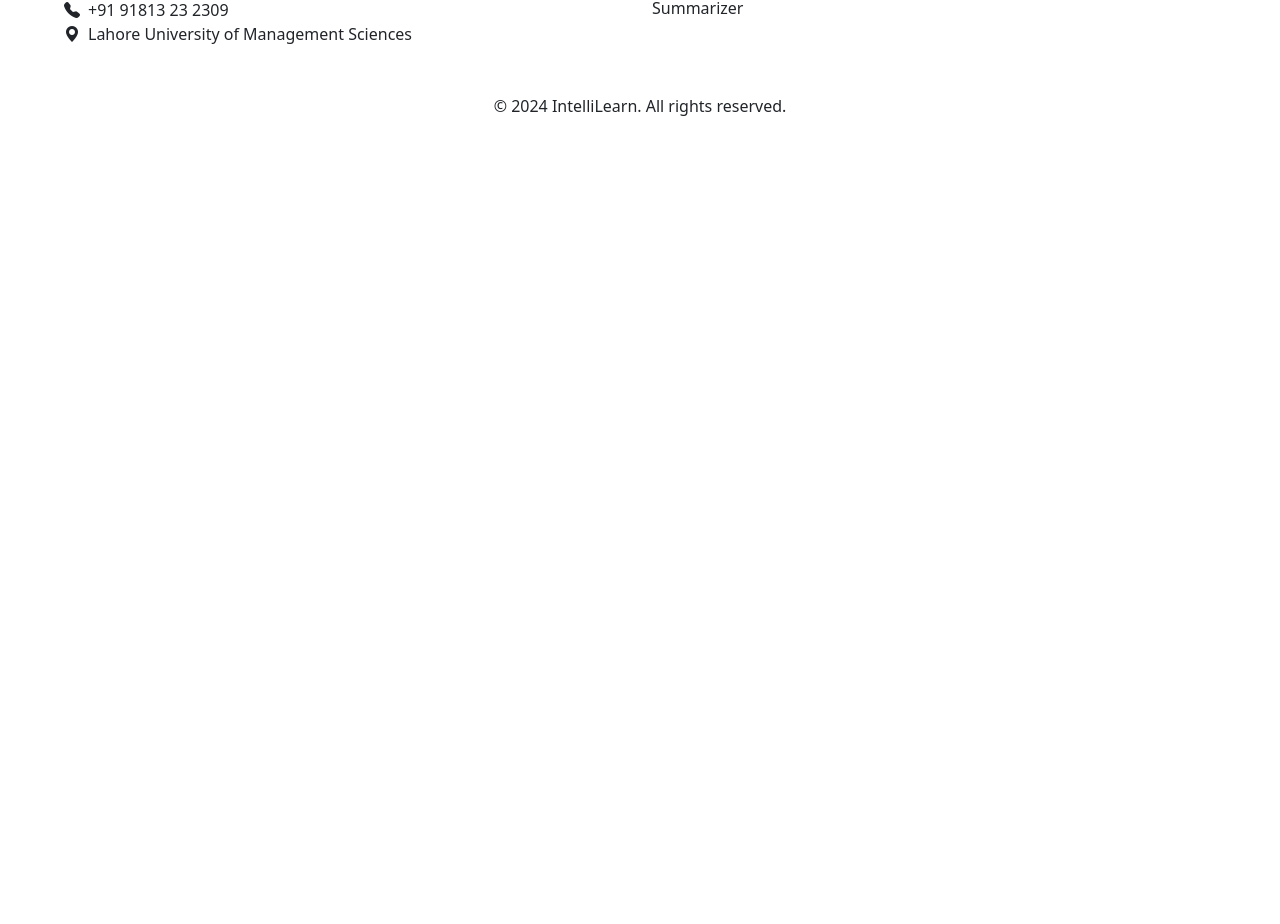
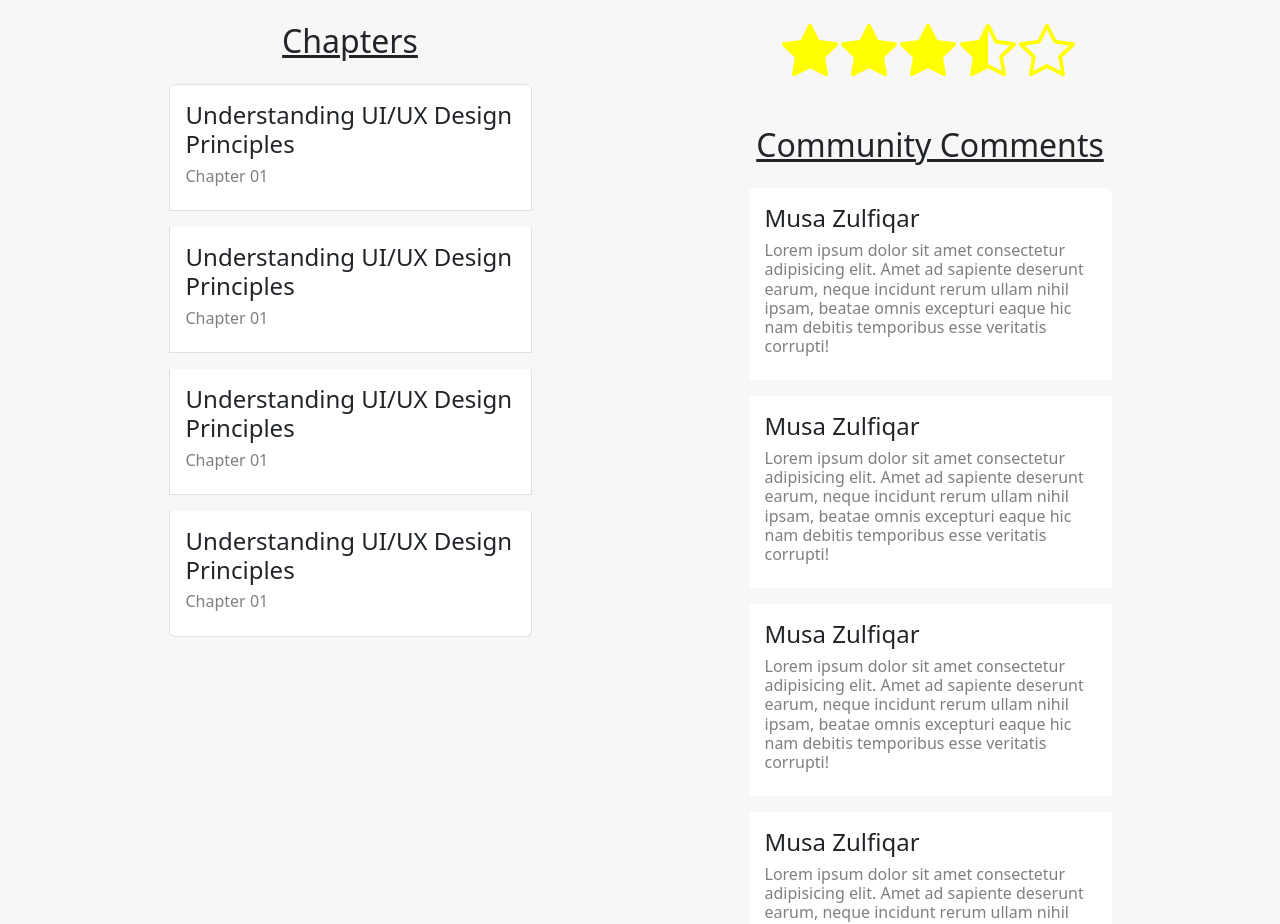
Before and after one commit to hasanhd555/GPT-EdTech, a React (Create React App) app in the folder Frontend/: page /course_overview in a window 1280 px wide. Shown: the part 718-1642 px from the top of the page. Before the commit the page ends 900 px from the top, so only its background shows below. Built offline with nearby package versions, Linux system fonts and the light colour scheme.

Commit message:
frontend_without_apicalls

```diff
--- a/Frontend/package.json
+++ b/Frontend/package.json
@@ -16,6 +16,7 @@
     "cloudinary-react": "^1.8.1",
     "react": "^18.2.0",
     "react-bootstrap": "^2.10.1",
+    "react-bootstrap-icons": "^1.11.3",
     "react-dom": "^18.2.0",
     "react-redux": "^9.1.0",
     "react-router-dom": "^6.22.1",
--- a/Frontend/src/components/CourseOverviewPage.tsx
+++ b/Frontend/src/components/CourseOverviewPage.tsx
@@ -1,25 +1,29 @@
 import React from "react";
 import NavbarComp from "./Navbar and Footer/Navbar";
 import Footer from "./Navbar and Footer/Footer";
-import { Container, Row, Col, Image } from "react-bootstrap";
+import { Container, Row, Col, Image, ListGroup } from "react-bootstrap";
+import StarRating from "./StarRating";
 
 const CourseOverviewPage = () => {
   return (
     <>
       <NavbarComp></NavbarComp>
-      <Container className="" fluid
-      style={{ border: "1px solid black" }}
+      <Container
+        className=""
+        fluid
+        style={{backgroundColor: "#F7F7F8" }}
       >
-        <Row className="mx-5"
-        style={{ border: "1px solid red" }}
+        <Row
+          className="mx-5"
+          // style={{ border: "1px solid red" }}
         >
           <Col
             className="d-flex flex-column p-5 justify-content-center align-items-center"
-            style={{ border: "1px solid green" }}
+            // style={{ border: "1px solid green" }}
           >
             {/* will render course title and description in this column */}
-            <h1>UI/UX Design Course</h1>
-            <p className="mt-3">
+            <h1 className="">UI/UX Design Course</h1>
+            <p className=" mt-3 w-75">
               Lorem ipsum dolor sit amet consectetur adipisicing elit. Officia
               laudantium praesentium atque, adipisci eaque neque omnis aliquam
               expedita maiores earum sed suscipit dignissimos unde perspiciatis
@@ -36,7 +40,7 @@ const CourseOverviewPage = () => {
           </Col>
           <Col
             className="d-flex flex-column p-5"
-            style={{ border: "1px solid green" }}
+            // style={{ border: "1px solid green" }}
           >
             {/* Image will be rendered in this column*/}
 
@@ -49,6 +53,85 @@ const CourseOverviewPage = () => {
             />
           </Col>
         </Row>
+        <Row
+          className="mx-5"
+          // style={{ border: "1px solid blue" }}
+        >
+          <Col
+            className="d-flex flex-column p-5 align-items-center"
+            // style={{ border: "1px solid orange" }}
+          >
+            <h2 className="text-decoration-underline">Chapters</h2>
+            {/* Chapters of course will be rendered here like a list */}
+            <ListGroup className="w-75">
+              <ListGroup.Item className="p-3 mt-3">
+                <h4>Understanding UI/UX Design Principles</h4>
+                <h6 className="text-black-50">Chapter 01</h6>
+              </ListGroup.Item>
+              <ListGroup.Item className="p-3 mt-3">
+                <h4>Understanding UI/UX Design Principles</h4>
+                <h6 className="text-black-50">Chapter 01</h6>
+              </ListGroup.Item>
+              <ListGroup.Item className="p-3 mt-3">
+                <h4>Understanding UI/UX Design Principles</h4>
+                <h6 className="text-black-50">Chapter 01</h6>
+              </ListGroup.Item>
+              <ListGroup.Item className="p-3 mt-3">
+                <h4>Understanding UI/UX Design Principles</h4>
+                <h6 className="text-black-50">Chapter 01</h6>
+              </ListGroup.Item>
+            </ListGroup>
+          </Col>
+          <Col
+            className="d-flex flex-column p-5 align-items-center"
+            // style={{ border: "1px solid orange" }}
+          >
+            {/* Rating will be fetched and passed to StarRating component */}
+            <StarRating rating={3.5} />
+            <h2 className="text-decoration-underline mt-5">
+              Community Comments
+            </h2>
+            {/* Community comments will be rendered here like a list */}
+            <ListGroup className="w-75">
+              <ListGroup.Item className="p-3 mt-3 border-0">
+                <h4>Musa Zulfiqar</h4>
+                <h6 className="text-black-50">
+                  Lorem ipsum dolor sit amet consectetur adipisicing elit. Amet
+                  ad sapiente deserunt earum, neque incidunt rerum ullam nihil
+                  ipsam, beatae omnis excepturi eaque hic nam debitis temporibus
+                  esse veritatis corrupti!
+                </h6>
+              </ListGroup.Item>
+              <ListGroup.Item className="p-3 mt-3 border-0">
+                <h4>Musa Zulfiqar</h4>
+                <h6 className="text-black-50">
+                  Lorem ipsum dolor sit amet consectetur adipisicing elit. Amet
+                  ad sapiente deserunt earum, neque incidunt rerum ullam nihil
+                  ipsam, beatae omnis excepturi eaque hic nam debitis temporibus
+                  esse veritatis corrupti!
+                </h6>
+              </ListGroup.Item>
+              <ListGroup.Item className="p-3 mt-3 border-0">
+                <h4>Musa Zulfiqar</h4>
+                <h6 className="text-black-50">
+                  Lorem ipsum dolor sit amet consectetur adipisicing elit. Amet
+                  ad sapiente deserunt earum, neque incidunt rerum ullam nihil
+                  ipsam, beatae omnis excepturi eaque hic nam debitis temporibus
+                  esse veritatis corrupti!
+                </h6>
+              </ListGroup.Item>
+              <ListGroup.Item className="p-3 mt-3 border-0">
+                <h4>Musa Zulfiqar</h4>
+                <h6 className="text-black-50">
+                  Lorem ipsum dolor sit amet consectetur adipisicing elit. Amet
+                  ad sapiente deserunt earum, neque incidunt rerum ullam nihil
+                  ipsam, beatae omnis excepturi eaque hic nam debitis temporibus
+                  esse veritatis corrupti!
+                </h6>
+              </ListGroup.Item>
+            </ListGroup>
+          </Col>
+        </Row>
       </Container>
       <Footer></Footer>
     </>
--- /dev/null
+++ b/Frontend/src/components/StarRating.tsx
@@ -0,0 +1,36 @@
+import React from "react";
+import { StarFill, StarHalf, Star } from "react-bootstrap-icons";
+
+interface StarRatingProps {
+  rating: number;
+  outOf?: number;
+}
+
+const StarRating: React.FC<StarRatingProps> = ({ rating, outOf = 5 }) => {
+  // Define styles
+  const iconStyle = {
+    color: "yellow",
+    fontSize: "3.5rem", // Default size
+    marginRight: "0.2rem", // Adjust as needed for spacing
+  };
+  // Create an array to hold our TSX stars
+  let stars: JSX.Element[] = [];
+
+  // Add full, half, and empty stars based on the rating
+  for (let i = 1; i <= outOf; i++) {
+    if (i <= rating) {
+      // Full Star
+      stars.push(<StarFill style={iconStyle} key={i} />);
+    } else if (i - 0.5 === rating) {
+      // Half Star
+      stars.push(<StarHalf style={iconStyle} key={i} />);
+    } else {
+      // Empty Star
+      stars.push(<Star style={iconStyle} key={i} />);
+    }
+  }
+
+  return <div>{stars}</div>;
+};
+
+export default StarRating;
```
Also changed, not shown: 1 other file (tests, documents, lock files or other folders). Lines whose indentation alone changed are shown as unchanged.
